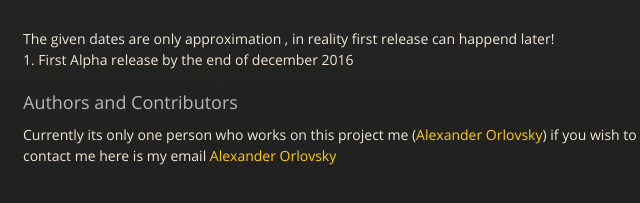
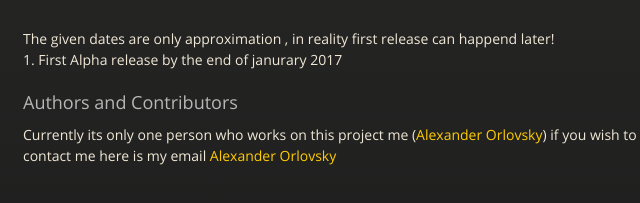
Before and after one commit to orlovskyjavaprofi/Boquet-Manager, a plain HTML site: page projectplan.html in a window 1280 px wide. Shown: the part 353-556 px from the top of the page, 292-932 px from the left. Drawn offline with nearby package versions, Linux system fonts and the light colour scheme.

Commit message:
Update projectplan.html

```diff
--- a/projectplan.html
+++ b/projectplan.html
@@ -48,7 +48,7 @@
 <br>
 The given dates are only approximation , in reality first release can happend later!
 <br>
-<p>1. First Alpha release by the end of december 2016</p>
+<p>1. First Alpha release by the end of janurary 2017</p>
 
 <h3>
 <a id="authors-and-contributors" class="anchor" href="#authors-and-contributors" aria-hidden="true"><span aria-hidden="true" class="octicon octicon-link"></span></a>Authors and Contributors</h3>
```
